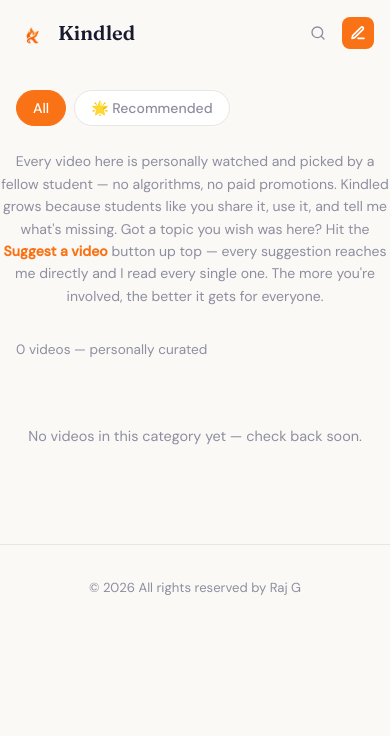
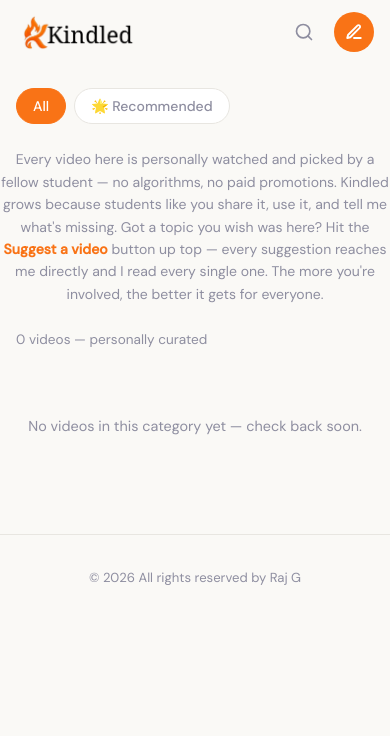
Before and after one commit to gsraj0301/Kindled, a Django app: page / in a window 390 px wide. Shown: the top 736 px of the page. After the commit the page ends 585 px from the top, so only its background shows below. Run offline with Django 5.2, Linux system fonts and the light colour scheme; data that the repository does not hold is empty.

Commit message:
Update logo display in navbar and document logo history
- CSS: Fix logo aspect ratio (height: 40px, width: auto) instead of squishing into 32x32
- HTML: Remove 'Kindled' text from navbar, empty alt attribute
- KINDLED.md: Add logo history section

```diff
--- a/static/css/main.css
+++ b/static/css/main.css
@@ -32,15 +32,23 @@ nav {
   display: flex;
   align-items: center;
   justify-content: space-between;
-  padding: 1rem 2rem;
+  padding: 0.75rem 2rem;
   max-width: 1200px;
   margin: 0 auto;
+  position: relative; /* Context for mobile search absolute positioning */
+  min-height: 64px;
+}
+
+.nav-left {
+  display: flex;
+  align-items: center;
+  flex-shrink: 0;
 }
 
 .nav-logo {
   display: flex;
   align-items: center;
-  gap: 8px;
+  gap: 10px;
   font-family: var(--font-display);
   font-weight: 600;
   font-size: 1.25rem;
@@ -49,9 +57,8 @@ nav {
 }
 
 .nav-logo img {
-  width: 34px;
-  height: 34px;
-  object-fit: contain;
+  height: 40px;
+  width: auto;
 }
 
 .nav-tagline {
@@ -59,97 +66,108 @@ nav {
   font-style: italic;
   font-weight: 300;
   color: var(--muted);
-  font-size: 0.8rem;
+  font-size: 0.9rem;
   text-align: center;
   flex: 1;
-  padding: 0 8px;
+  padding: 0 2rem;
+  white-space: nowrap;
+  overflow: hidden;
+  text-overflow: ellipsis;
 }
 
-@media (min-width: 640px) {
-  .nav-tagline { font-size: 0.95rem; }
+.nav-right {
+  display: flex;
+  align-items: center;
+  gap: 1.25rem;
+  flex-shrink: 0;
 }
 
 .nav-actions {
   display: flex;
   align-items: center;
-  gap: 8px;
+  gap: 0.75rem;
 }
 
 .nav-icon-btn {
+  display: flex;
+  align-items: center;
+  justify-content: center;
   background: none;
   border: none;
   color: var(--muted);
   cursor: pointer;
   padding: 8px;
-  border-radius: 8px;
-  transition: background 0.2s, color 0.2s;
+  border-radius: 50%;
+  transition: all 0.2s ease;
 }
 
 .nav-icon-btn:hover {
-  background: var(--border);
-  color: var(--text);
+  background: var(--accent-light);
+  color: var(--accent);
 }
 
 /* ── Search ── */
+.search-form {
+  display: flex;
+  align-items: center;
+}
+
 .search-pill {
   display: flex;
   align-items: center;
-  gap: 8px;
-  padding: 6px 12px;
+  gap: 10px;
+  padding: 0 16px;
+  height: 40px;
+  background: var(--surface);
   border: 1px solid var(--border);
   border-radius: 999px;
-  background: var(--surface);
-  transition: all 0.2s cubic-bezier(0.4, 0, 0.2, 1);
+  transition: all 0.3s cubic-bezier(0.4, 0, 0.2, 1);
   cursor: text;
+  width: 200px; /* Default desktop width */
 }
 
 .search-pill:hover {
   border-color: var(--muted);
-  background: var(--bg);
 }
 
 .search-pill:focus-within {
+  width: 280px; /* Expand on focus */
   border-color: var(--accent);
-  box-shadow: 0 0 0 3px rgba(249, 115, 22, 0.15);
-  background: var(--surface);
-}
-
-.search-pill:hover .search-pill-icon {
-  color: var(--text);
-  transform: scale(1.1);
+  box-shadow: 0 0 0 4px rgba(249, 115, 22, 0.1);
 }
 
 .search-pill-icon {
   flex-shrink: 0;
   color: var(--muted);
-  transition: all 0.2s ease;
+  transition: color 0.2s ease;
+}
+
+.search-pill:focus-within .search-pill-icon {
+  color: var(--accent);
 }
 
 .search-input {
+  flex: 1;
   border: none;
-  background: none;
+  background: transparent;
   outline: none;
   font-family: var(--font-body);
-  font-size: 0.875rem;
+  font-size: 0.9rem;
   color: var(--text);
-  width: 160px;
-  padding: 2px 0;
+  min-width: 0;
+  padding: 4px 0;
 }
 
 .search-input::placeholder {
   color: var(--muted);
-  transition: color 0.2s ease;
-}
-
-.search-pill:focus-within .search-input::placeholder {
-  color: #a1a1aa; /* slightly darker muted */
+  font-weight: 400;
 }
 
 .search-clear-btn {
   display: flex;
   align-items: center;
   justify-content: center;
-  padding: 2px;
+  padding: 4px;
   border: none;
   background: none;
   color: var(--muted);
@@ -158,13 +176,12 @@ nav {
   transition: all 0.2s ease;
   opacity: 0;
   visibility: hidden;
-  transform: scale(0.8);
+  margin-right: -4px;
 }
 
 .search-clear-btn.visible {
   opacity: 1;
   visibility: visible;
-  transform: scale(1);
 }
 
 .search-clear-btn:hover {
@@ -174,30 +191,34 @@ nav {
 
 .search-mobile-btn {
   display: none;
-  transition: transform 0.2s ease;
-}
-
-.search-mobile-btn:active {
-  transform: scale(0.9);
 }
 
 .suggest-btn {
   display: flex;
   align-items: center;
-  gap: 6px;
+  gap: 8px;
   background: var(--accent);
   color: white;
   border: none;
-  padding: 8px 16px;
-  border-radius: 8px;
+  padding: 10px 18px;
+  border-radius: 999px;
   font-family: var(--font-body);
   font-size: 0.85rem;
   font-weight: 500;
   cursor: pointer;
-  transition: opacity 0.2s;
+  transition: all 0.2s ease;
+  white-space: nowrap;
 }
 
-.suggest-btn:hover { opacity: 0.85; }
+.suggest-btn:hover {
+  transform: translateY(-1px);
+  box-shadow: 0 4px 12px rgba(249, 115, 22, 0.25);
+  opacity: 0.95;
+}
+
+.suggest-btn:active {
+  transform: translateY(0);
+}
 
 /* ── Pills ── */
 .pills-row {
@@ -622,24 +643,40 @@ nav {
 /* ── Responsive ── */
 @media (max-width: 639px) {
   nav {
-    padding: 1rem;
-    width: 100%;
+    padding: 0.75rem 1rem;
+    justify-content: space-between;
   }
 
-  .nav-tagline { display: none; }
+  .nav-tagline {
+    display: none;
+  }
+
+  .nav-right {
+    gap: 0.5rem;
+  }
+
+  .search-form {
+    display: contents; /* Allows search-pill to be absolute relative to nav */
+  }
 
   .search-pill {
-    display: flex;
     position: absolute;
-    top: calc(100% + 8px);
+    top: calc(100% - 4px); /* Sit right below nav */
     left: 1rem;
     right: 1rem;
-    z-index: 10;
+    width: auto;
+    max-width: none;
+    z-index: 100;
+    background: var(--surface);
+    box-shadow: 0 10px 25px -5px rgba(0,0,0,0.1), 0 8px 10px -6px rgba(0,0,0,0.05);
+    height: 48px;
+    padding: 0 16px;
+    border: 1px solid var(--border);
+
     opacity: 0;
     visibility: hidden;
     transform: translateY(-10px);
     transition: all 0.3s cubic-bezier(0.34, 1.56, 0.64, 1);
-    box-shadow: 0 10px 15px -3px rgba(0, 0, 0, 0.1), 0 4px 6px -2px rgba(0, 0, 0, 0.05);
   }
 
   .search-pill.open {
@@ -648,50 +685,53 @@ nav {
     transform: translateY(0);
   }
 
-  .search-pill .search-input {
-    width: 100%;
-    font-size: 1rem; /* Better for mobile to prevent zoom */
+  .search-pill:focus-within {
+    width: auto;
+    border-color: var(--accent);
   }
 
   .search-mobile-btn {
     display: flex;
-    align-items: center;
+  }
+
+  .suggest-btn {
+    padding: 10px;
+    width: 40px;
+    height: 40px;
     justify-content: center;
   }
 
-  .suggest-btn {
-    font-size: 0;
-    padding: 8px;
-    gap: 0;
+  .suggest-btn span {
+    display: none;
   }
+
   .suggest-btn svg {
-    width: 16px;
-    height: 16px;
+    margin: 0;
+    width: 18px;
+    height: 18px;
   }
 
   .pills-row {
     padding: 0 1rem;
-    width: 100%;
-    max-width: 100%;
   }
 
   .grid-section {
     padding: 0 1rem;
-    width: 100%;
-    max-width: 100%;
+    margin: 1.5rem auto;
   }
-  .grid { gap: 1rem; }
 
-  .video-detail {
-    padding: 0 1rem;
-    max-width: 100%;
+  .grid {
+    gap: 1rem;
+    grid-template-columns: repeat(auto-fill, minmax(240px, 1fr));
   }
-  .video-info h1 { font-size: 1.25rem; }
 
-  .suggest-page { padding: 0 1rem; }
-  .suggest-success { padding: 0 1rem; }
+  .card-body {
+    padding: 0.85rem;
+  }
 
-  .no-embed-body { padding: 1rem; }
+  .video-info h1 {
+    font-size: 1.35rem;
+  }
 }
 
 @media (min-width: 640px) {
--- a/templates/core/base.html
+++ b/templates/core/base.html
@@ -16,16 +16,18 @@
 <body>
 
 <nav>
+  <div class="nav-left">
     <a href="{% url 'home' %}" class="nav-logo">
-    <img src="{% static 'logo.png' %}" alt="Kindled" width="34" height="34">
-    Kindled
+      <img src="{% static 'logo.png' %}" alt="">
     </a>
+  </div>
 
   <span class="nav-tagline">Kindling a fire for learning</span>
 
-  <form method="GET" action="{% url 'home' %}">
+  <div class="nav-right">
+    <form method="GET" action="{% url 'home' %}" class="search-form">
       <div class="search-pill" id="searchPill">
-      <svg class="search-pill-icon" width="14" height="14" viewBox="0 0 24 24" fill="none" stroke="currentColor" stroke-width="2.5" stroke-linecap="round" stroke-linejoin="round">
+        <svg class="search-pill-icon" width="16" height="16" viewBox="0 0 24 24" fill="none" stroke="currentColor" stroke-width="2.5" stroke-linecap="round" stroke-linejoin="round">
           <circle cx="11" cy="11" r="8"></circle>
           <line x1="21" y1="21" x2="16.65" y2="16.65"></line>
         </svg>
@@ -38,18 +40,20 @@
         </button>
       </div>
     </form>
+
     <div class="nav-actions">
       <button class="nav-icon-btn search-mobile-btn" id="searchToggle" title="Search" type="button">
-      <svg width="16" height="16" viewBox="0 0 24 24" fill="none" stroke="currentColor" stroke-width="2" stroke-linecap="round" stroke-linejoin="round">
+        <svg width="20" height="20" viewBox="0 0 24 24" fill="none" stroke="currentColor" stroke-width="2" stroke-linecap="round" stroke-linejoin="round">
           <circle cx="11" cy="11" r="8"/><line x1="21" y1="21" x2="16.65" y2="16.65"/>
         </svg>
       </button>
       <button class="suggest-btn" onclick="window.location.href='{% url 'suggest' %}'">
-      <svg width="13" height="13" viewBox="0 0 24 24" fill="none" stroke="currentColor" stroke-width="2.5" stroke-linecap="round" stroke-linejoin="round">
+        <svg width="14" height="14" viewBox="0 0 24 24" fill="none" stroke="currentColor" stroke-width="2.5" stroke-linecap="round" stroke-linejoin="round">
           <path d="M12 20h9"/><path d="M16.5 3.5a2.121 2.121 0 013 3L7 19l-4 1 1-4L16.5 3.5z"/>
         </svg>
-      Suggest a video
+        <span>Suggest a video</span>
       </button>
+    </div>
   </div>
 </nav>
 
```
Also changed, not shown: KINDLED.md (+24 -3 lines), static/logo.png, 2 other files. Lines whose indentation alone changed are shown as unchanged.
